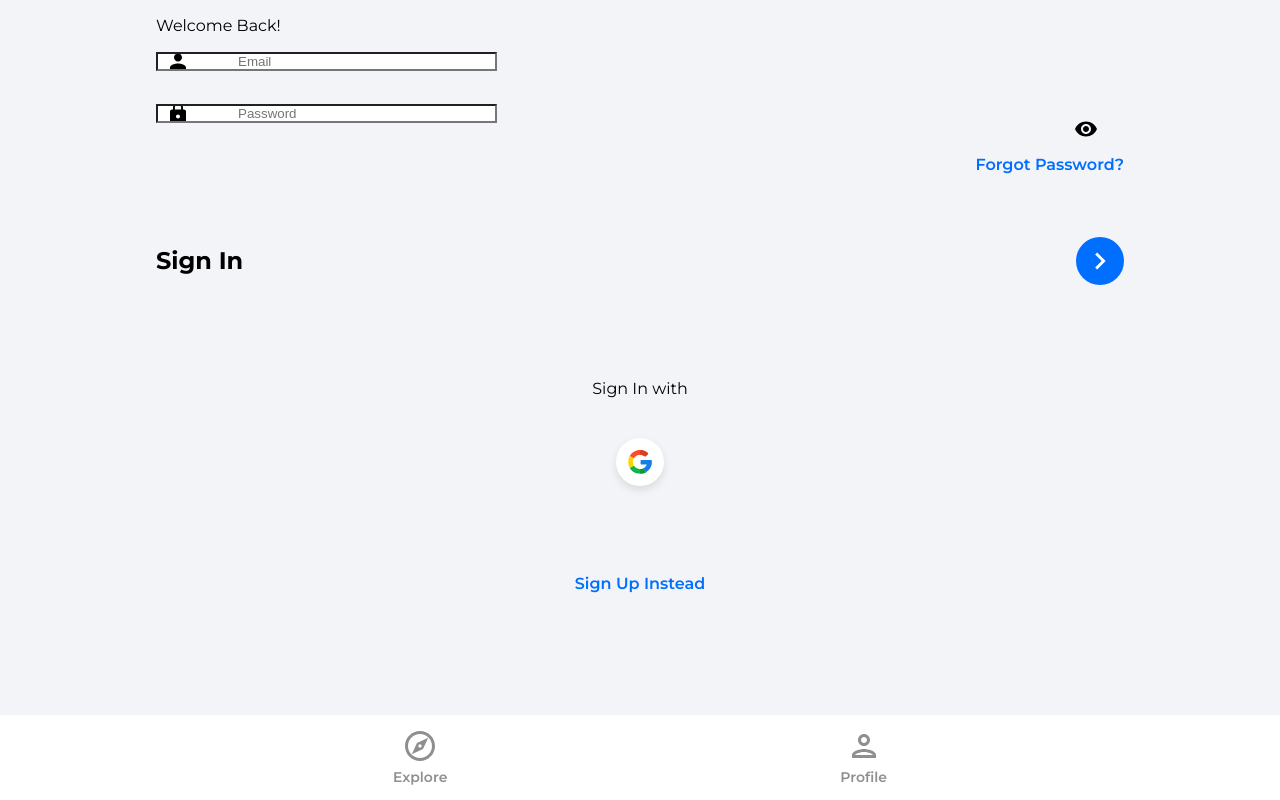
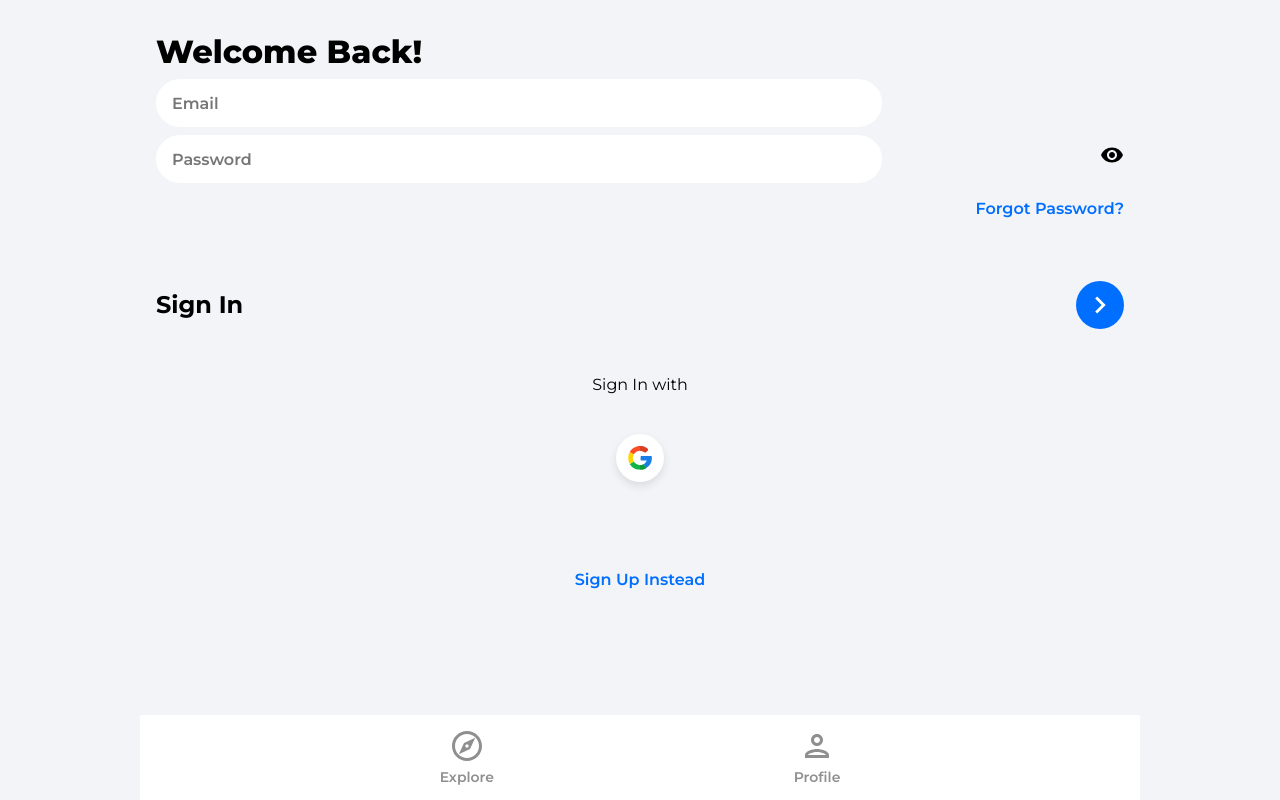
Before and after one commit to FulphilledDev/coaching-services-app, a React (Create React App) app: page /sign-in in a window 1280 px wide. Built offline with nearby package versions, Linux system fonts and the light colour scheme.

Commit message:
Sign-Up/Sign-In Pages, Review On submit close

```diff
--- a/src/index.css
+++ b/src/index.css
@@ -97,6 +97,8 @@ button {
   display: flex;
   justify-content: center;
   align-items: center;
+  max-width: 1000px;
+  margin: 0 auto;
 }
 
 .navbarNav {
@@ -138,37 +140,40 @@ button {
 
 */
 
+
+.passwordInput,
+.emailInput,
 .nameInput {
-  margin-bottom: 2rem;
-  background: url('./assets/svg/badgeIcon.svg') #ffffff 2.5% center no-repeat;
-}
-
-
-.emailInput {
-  margin-bottom: 2rem;
-  background: url('./assets/svg/personIcon.svg') #ffffff 2.5% center no-repeat;
-}
-
-.phoneInput {
-  margin-bottom: 2rem;
-  background: url('./assets/svg/personIcon.svg') #ffffff 2.5% center no-repeat;
+  background-color: #ffffff;
+  border: none;
+  font-weight: 600;
+  border-radius: 1rem;
+  font-size: 1rem;
+  margin: 0.5rem 0.5rem 0 0;
+  padding-left: 1rem;
+  display: flex;
+  justify-content: flex-start;
+  align-items: center;
+  font-family: 'Montserrat', sans-serif;
 }
 
 .passwordInputDiv {
-  position: relative;
+  display: flex;
+  flex-wrap: none;
+  justify-content: space-between;
+  margin-bottom: 1rem;
 }
 
-.passwordInput {
-  margin-bottom: 2rem;
-  background: url('./assets/svg/lockIcon.svg') #ffffff 2.5% center no-repeat;
+.passwordInput,
+.emailInput,
+.nameInput {
+  width: 75%;
+  border-radius: 1.5rem;
+  height: 3rem;
 }
 
 .showPassword {
   cursor: pointer;
-  position: absolute;
-  top: -4%;
-  right: 1%;
-  padding: 1rem;
 }
 
 .forgotPasswordLink {
@@ -186,25 +191,24 @@ button {
   align-items: center;
   position: inherit;
 }
-.signInText,
-.signUpText {
-  cursor: pointer;
+
+.socialLogin{
+  display: flex;
+  flex-direction: column;
+  justify-content: center;
+  align-items: center;
+  margin-top: 1rem;
 }
 
-.signInText,
-.signUpText {
-  font-size: 1.5rem;
-  font-weight: 700;
+.registerLink {
+  margin-top: 4rem;
+  color: #006eff;
+  font-weight: 600;
+  text-align: center;
+  margin-bottom: 3rem;
 }
 
-
-.socialLogin {
-  margin-top: 4rem;
-  display: flex;
-  flex-direction: column;
-  align-items: center;
-}
-
+@media (min-width: 1024px) {
   .socialIconDiv {
     cursor: pointer;
     display: flex;
@@ -222,13 +226,16 @@ button {
   .socialIconImg {
     width: 100%;
   }
+}
+.signInText,
+.signUpText {
+  cursor: pointer;
+}
 
-.registerLink {
-  margin-top: 4rem;
-  color: #006eff;
-  font-weight: 600;
-  text-align: center;
-  margin-bottom: 3rem;
+.signInText,
+.signUpText {
+  font-size: 1.5rem;
+  font-weight: 700;
 }
 
 /*
@@ -243,6 +250,8 @@ button {
   align-items: center;
 }
 
+.signInHeader,
+.signUpHeader,
 .categoryHeader,
 .profileHeader,
 .exploreHeader,
@@ -1104,11 +1113,10 @@ button {
 @media (min-width: 1024px) {
 
   .input,
-  .passwordInput,
-  .emailInput,
-  .nameInput,
   .textarea {
-    padding: 0 5rem;
+    padding: 1rem 1rem;
+    font-family: 'Montserrat', sans-serif;
+    font-size: 1rem;
   }
 
   .leafletContainer {
--- a/src/pages/Service.jsx
+++ b/src/pages/Service.jsx
@@ -206,6 +206,7 @@ function Service() {
         })
 
         setLoading(false)
+        setToggle('closed')
         toast.success('Rating saved')
         navigate(`/category/${serviceRef.category}/${serviceRef.id}`)
 
--- a/src/pages/SignIn.jsx
+++ b/src/pages/SignIn.jsx
@@ -45,7 +45,7 @@ function SignIn() {
     <>
       <div className="pageContainer">
         <header>
-          <p className="pageHeader">Welcome Back!</p>
+          <p className="signInHeader">Welcome Back!</p>
         </header>
 
         <form onSubmit={onSubmit}>
@@ -58,7 +58,7 @@ function SignIn() {
               onChange={onChange}
           />
 
-          <div className="passwordInputDiv">
+          <div className='passwordInputDiv'>
             <input
                 type={showPassword ? 'text' : 'password'}
                 className='passwordInput'
@@ -92,13 +92,19 @@ function SignIn() {
             </div>
         </form>
 
+        <div className="socialLogInBar">
+          <p className='oAuthLogo'>
           <OAuth />
+          </p>
 
+                <p>
           <Link
             to='/sign-up'
             className='registerLink'>
               Sign Up Instead
           </Link>
+          </p>
+        </div>
       </div>
     </>
   )
--- a/src/pages/SignUp.jsx
+++ b/src/pages/SignUp.jsx
@@ -66,7 +66,7 @@ function SignUp() {
     <>
       <div className="pageContainer">
         <header>
-          <p className="pageHeader">Welcome to Better Coaching Services!</p>
+          <p className="signUpHeader">Welcome to Better Coaching Services!</p>
         </header>
 
         <form onSubmit={onSubmit}>
@@ -87,13 +87,6 @@ function SignUp() {
               value={email}
               onChange={onChange}
           />
-          {/* <input
-              className="phoneInput"
-              placeholder="Phone Number"
-              id="phone"
-              value={phone}
-              onChange={onChange}
-          /> */}
 
           <div className="passwordInputDiv">
             <input
```
Lines whose indentation alone changed are shown as unchanged.
